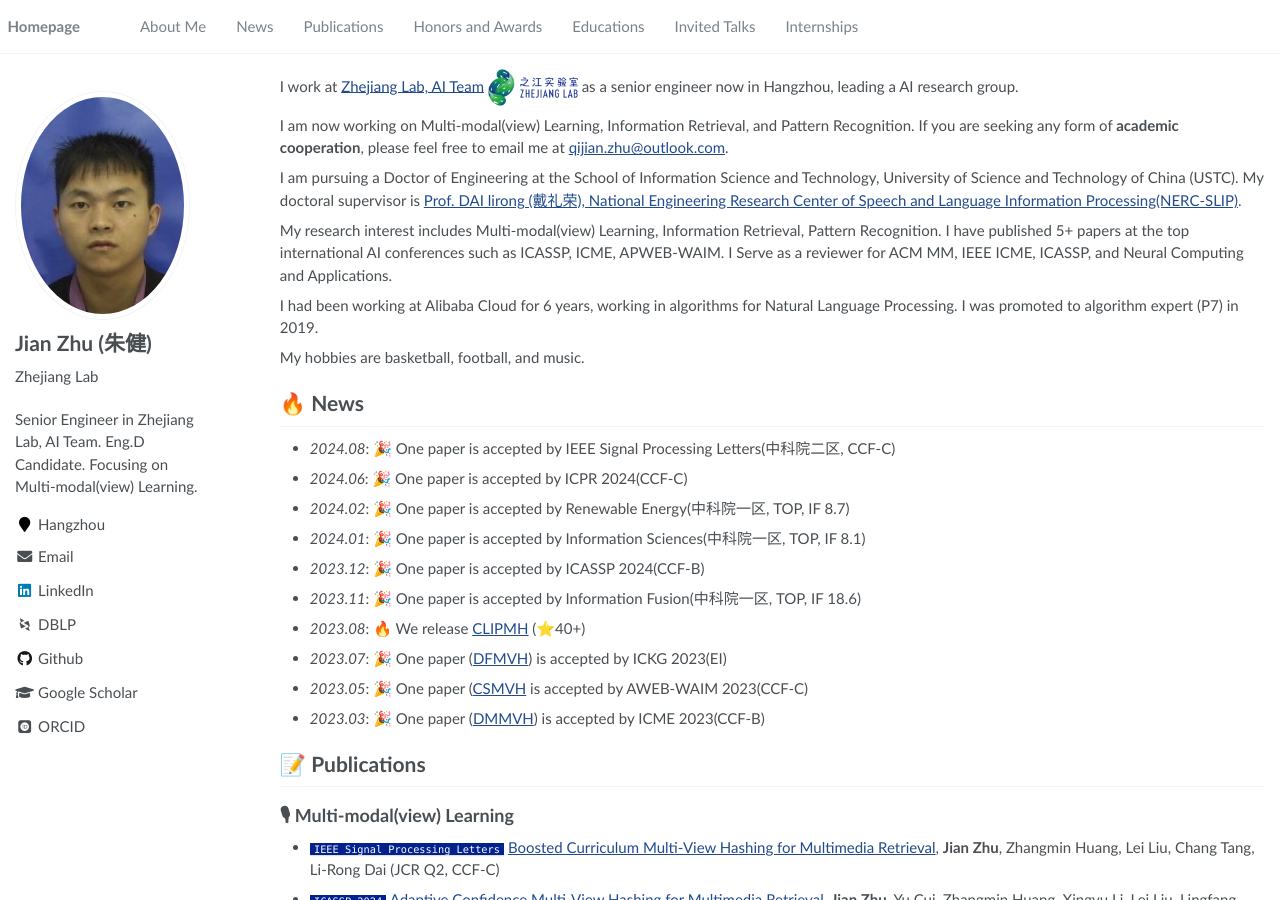
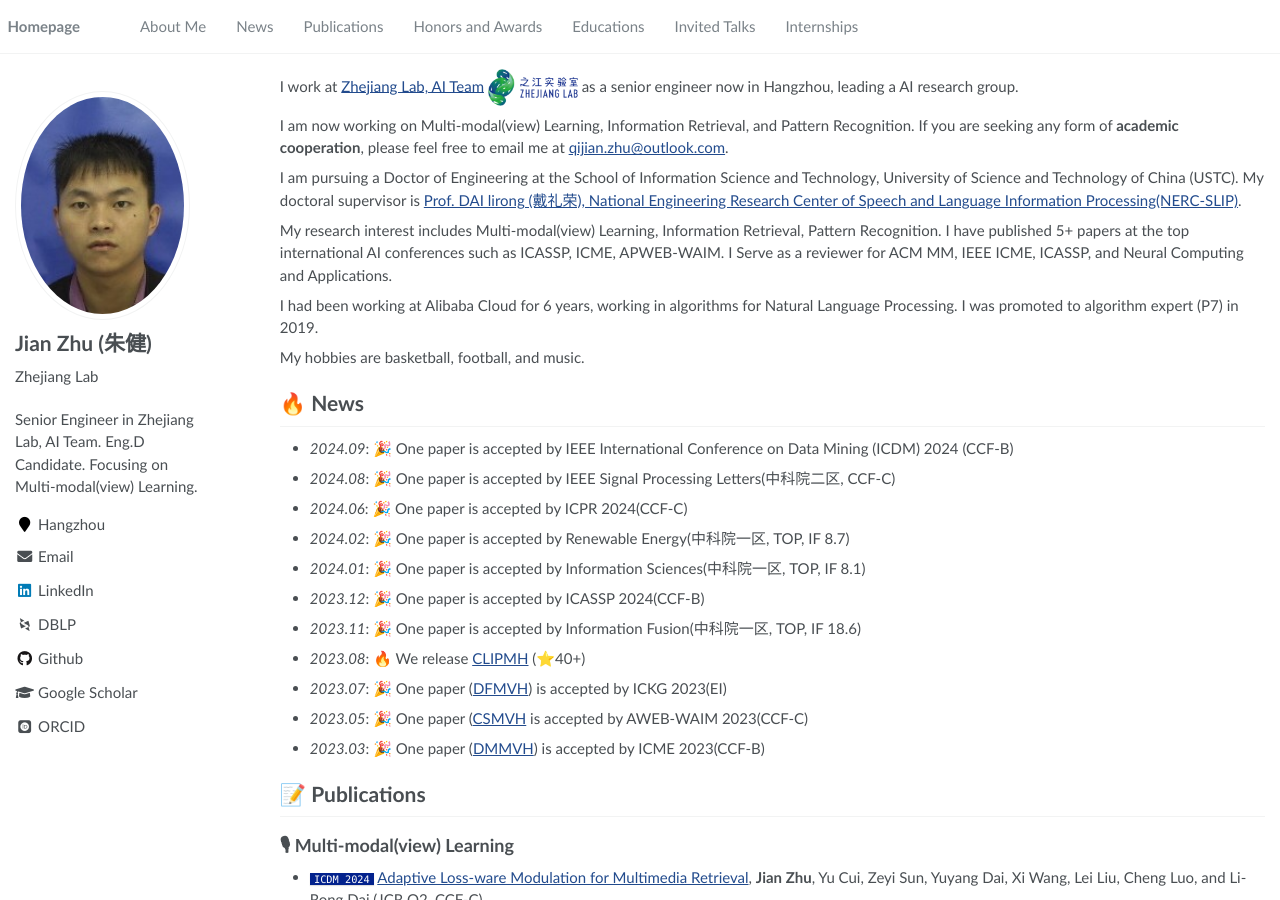
Before and after one commit to HackerHyper/HackerHyper.github.io, a Jekyll site: the page built from _pages/about.md, in a window 1280 px wide and 900 px high. Built offline with Jekyll 4.4.1, drawn with Linux system fonts in a browser that asks for light colours; some web fonts are replaced.

Commit message:
first commit

```diff
--- a/_pages/includes/news.md
+++ b/_pages/includes/news.md
@@ -1,4 +1,5 @@
 # 🔥 News
+- *2024.09*: 🎉 One paper is accepted by IEEE International Conference on Data Mining (ICDM) 2024 (CCF-B)
 - *2024.08*: 🎉 One paper is accepted by IEEE Signal Processing Letters(中科院二区, CCF-C)
 - *2024.06*: 🎉 One paper is accepted by ICPR 2024(CCF-C)
 - *2024.02*: 🎉 One paper is accepted by Renewable Energy(中科院一区, TOP, IF 8.7)
--- a/_pages/includes/pub.md
+++ b/_pages/includes/pub.md
@@ -1,6 +1,8 @@
 
 # 📝 Publications
 ## 🎙 Multi-modal(view) Learning
+- ``ICDM 2024`` [Adaptive Loss-ware Modulation for Multimedia Retrieval](https://ieeexplore.ieee.org/abstract/document/10632619), **Jian Zhu**, Yu Cui, Zeyi Sun, Yuyang Dai, Xi Wang, Lei Liu, Cheng Luo, and Li-Rong Dai (JCR Q2, CCF-C)
+
 - ``IEEE Signal Processing Letters`` [Boosted Curriculum Multi-View Hashing for Multimedia Retrieval](https://ieeexplore.ieee.org/abstract/document/10632619), **Jian Zhu**, Zhangmin Huang, Lei Liu, Chang Tang, Li-Rong Dai (JCR Q2, CCF-C)
 
 - ``ICASSP 2024`` [Adaptive Confidence Multi-View Hashing for Multimedia Retrieval](https://ieeexplore.ieee.org/abstract/document/10447517), **Jian Zhu**, Yu Cui, Zhangmin Huang, Xingyu Li, Lei Liu, Lingfang Zeng, Li-Rong Dai (CCF-B)
```
